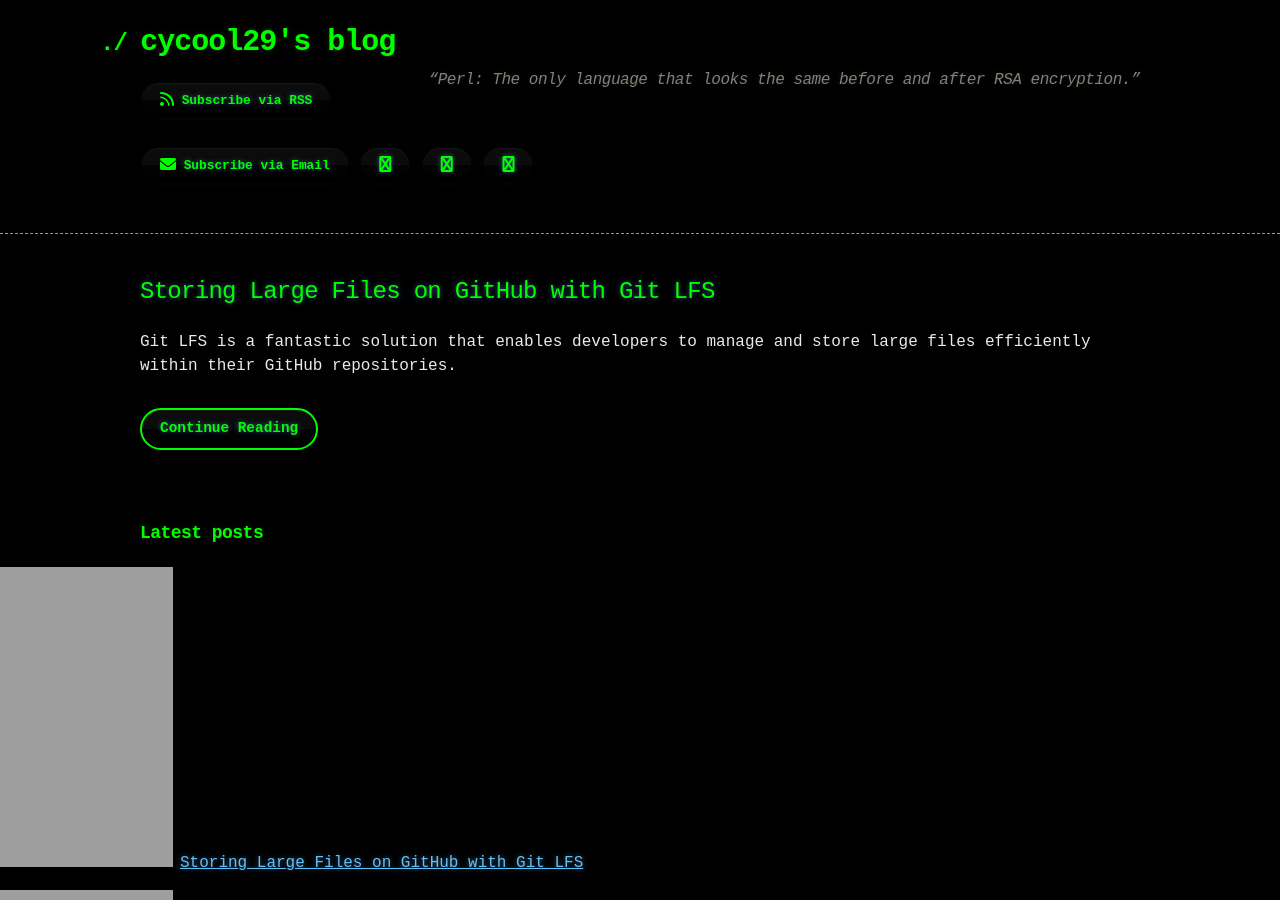
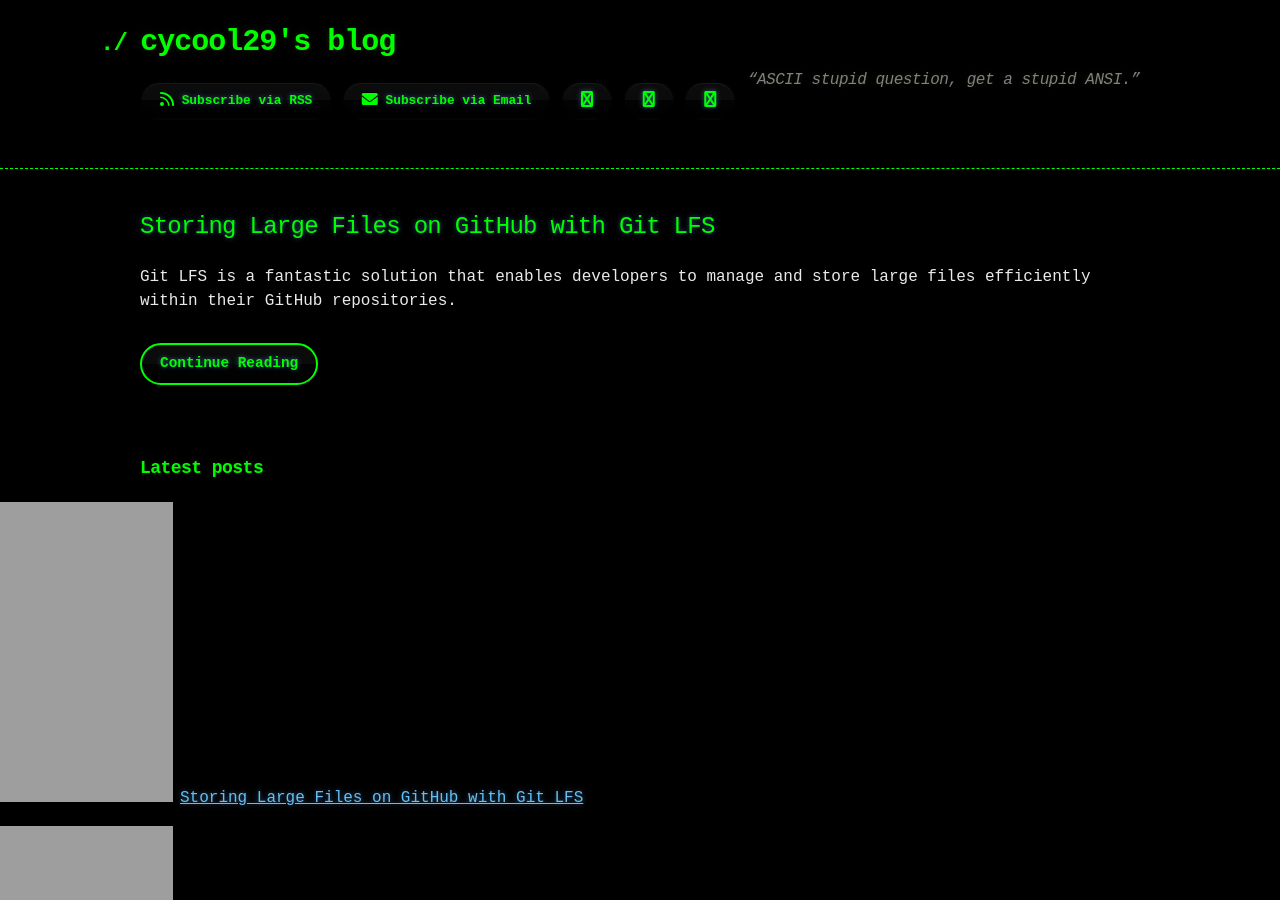
Before and after one commit to cycool29/cycool29.github.io, a Jekyll site: the page built from index.md, in a window 1280 px wide and 900 px high. Built offline with Jekyll 4.4.1, drawn with Linux system fonts in a browser that asks for light colours; a style sheet for code colours, icons or effects is not loaded.

Commit message:
Update quotes

```diff
--- a/_config.yml
+++ b/_config.yml
@@ -1,5 +1,5 @@
 title: cycool29's blog
-description: "“Perl: The only language that looks the same before and after RSA encryption.” "
+description: "“ASCII stupid question, get a stupid ANSI.” "
 bio: A high school student. Intermediate in Python, Git, Bash. Learning JavaScript. He/Him. "
 author: cycool29
 url: https://cycool29.github.io
```
